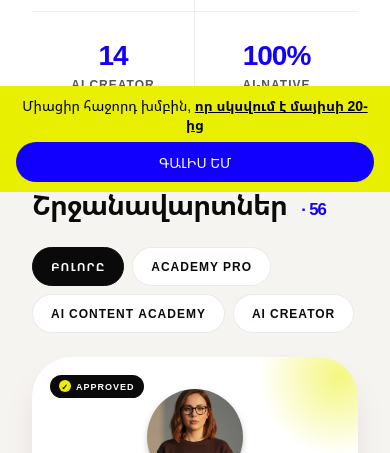
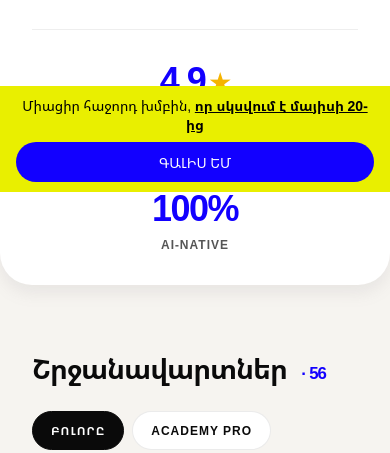
Before and after one commit to nickbrutyan-folder/huva-alumni-wireframe, a plain HTML site: page index.html in a window 390 px wide. Shown: the part 652-1105 px from the top of the page. Drawn offline with Linux system fonts and the light colour scheme.

Commit message:
Stats strip: switch to 3 fixed numbers (1,100+ all-time students · 4.9★ avg review · 100% AI-native)
- Drop the dynamic Academy Pro / AI Creator counts (live filter chips already cover that)
- 1,100+ frames the all-time student count across cohorts, not just this alumni list
- 4.9 with a gold-star suffix as the combined review score
- 100% AI-native stays
- 3-up grid with new .stats.stats-3 class; collapses to 1-col on mobile
- Larger numerals (clamp 36 → 56px) since the strip has more horizontal room
- Translation keys added to both HY and EN

```diff
--- a/index.html
+++ b/index.html
@@ -162,22 +162,29 @@
     box-shadow: 0 8px 16px rgba(138,129,141,.13);
     overflow: hidden;
   }
-  .stat { padding: 28px 18px; text-align: center; border-right: 1px solid #eee; }
+  .stats.stats-3 { grid-template-columns: repeat(3, 1fr); }
+  .stat { padding: 32px 20px; text-align: center; border-right: 1px solid #eee; }
   .stat:last-child { border-right: 0; }
   .stat .num {
     font-family: var(--font); font-stretch: expanded; font-weight: 800;
-    font-size: clamp(28px, 3.5vw, 44px); line-height: 1; letter-spacing: -1px;
+    font-size: clamp(36px, 4.5vw, 56px); line-height: 1; letter-spacing: -1.5px;
     color: var(--blue);
+    display: inline-flex; align-items: baseline; gap: 4px;
+  }
+  .stat .num-suffix {
+    font-size: 0.65em; line-height: 1;
+    color: #f5b400; -webkit-text-fill-color: #f5b400;
+    letter-spacing: 0; transform: translateY(-0.08em);
   }
   .stat .label {
-    margin-top: 8px; font-size: 12px; color: #555;
+    margin-top: 10px; font-size: 12px; color: #555;
     letter-spacing: 1px; text-transform: uppercase; font-weight: 600;
     font-family: var(--font); font-stretch: expanded;
   }
   @media (max-width: 760px) {
-    .stats { grid-template-columns: repeat(2,1fr); }
-    .stat:nth-child(2n) { border-right: 0; }
-    .stat:nth-child(-n+2) { border-bottom: 1px solid #eee; }
+    .stats, .stats.stats-3 { grid-template-columns: 1fr; }
+    .stat { border-right: 0; border-bottom: 1px solid #eee; }
+    .stat:last-child { border-bottom: 0; }
   }
 
   /* Filters */
@@ -486,11 +493,10 @@
   <p class="sub" data-i18n="hero_sub">Հայ պրոֆեսիոնալներ, ովքեր ավարտել են HUVA Academy-ն և ամեն օր ստեղծում, ներկայացնում ու վաճառում են AI-ով։ Աշխատեցրեք, հետևեք, սովորեք նրանցից։</p>
 </section>
 
-<div class="stats">
-  <div class="stat"><div class="num" data-stat="total">—</div><div class="label" data-i18n="stat_graduates">Շրջանավարտներ</div></div>
-  <div class="stat"><div class="num" data-stat="pro">—</div><div class="label">Academy Pro</div></div>
-  <div class="stat"><div class="num" data-stat="creator">—</div><div class="label">AI Creator</div></div>
-  <div class="stat"><div class="num">100%</div><div class="label">AI-native</div></div>
+<div class="stats stats-3">
+  <div class="stat"><div class="num">1,100+</div><div class="label" data-i18n="stat_students">Ուսանողներ</div></div>
+  <div class="stat"><div class="num">4.9<span class="num-suffix">★</span></div><div class="label" data-i18n="stat_rating">Միջին գնահատական</div></div>
+  <div class="stat"><div class="num">100%</div><div class="label" data-i18n="stat_native">AI-native</div></div>
 </div>
 
 <div class="filters">
@@ -547,6 +553,9 @@ const T = {
     hero_title_punct: "։",
     hero_sub: "AI Creator-ներ, ովքեր ավարտել են HUVA Academy-ն և ամեն օր ստեղծում, ներկայացնում ու վաճառում են AI-ով։ Պատվիրեք կոնտենտ, աշխատեք իրենց հետ, հետևեք նրանց ուղուն։",
     stat_graduates: "Շրջանավարտներ",
+    stat_students: "Ուսանողներ (ընդհանուր)",
+    stat_rating: "Միջին գնահատական",
+    stat_native: "AI-native",
     filter_alumni: "Շրջանավարտներ",
     filter_all: "Բոլորը",
     card_cta: "Տեսնել պորտֆոլիոն",
@@ -577,6 +586,9 @@ const T = {
     hero_title_punct: ".",
     hero_sub: "AI Creators who finished HUVA Academy and create, present, and sell with AI every day. Order content, work with them, follow their journey.",
     stat_graduates: "Graduates",
+    stat_students: "Students (all-time)",
+    stat_rating: "Avg. review score",
+    stat_native: "AI-native",
     filter_alumni: "The Alumni",
     filter_all: "All",
     card_cta: "View Portfolio",
@@ -761,9 +773,8 @@ function render(){
   document.querySelector('[data-stat="visible"]').textContent = `· ${filtered.length}`;
 }
 
-document.querySelector('[data-stat="total"]').textContent = alumni.length;
-document.querySelector('[data-stat="pro"]').textContent = alumni.filter(a => a.courses.includes("academy-pro")).length;
-document.querySelector('[data-stat="creator"]').textContent = alumni.filter(a => a.courses.includes("creator")).length;
+// Stats strip uses fixed numbers (1,100+ all-time, 4.9, 100% AI-native).
+// The filter heading still shows the visible count of cards.
 
 document.getElementById("chips").addEventListener("click", e => {
   const btn = e.target.closest(".chip");
```
